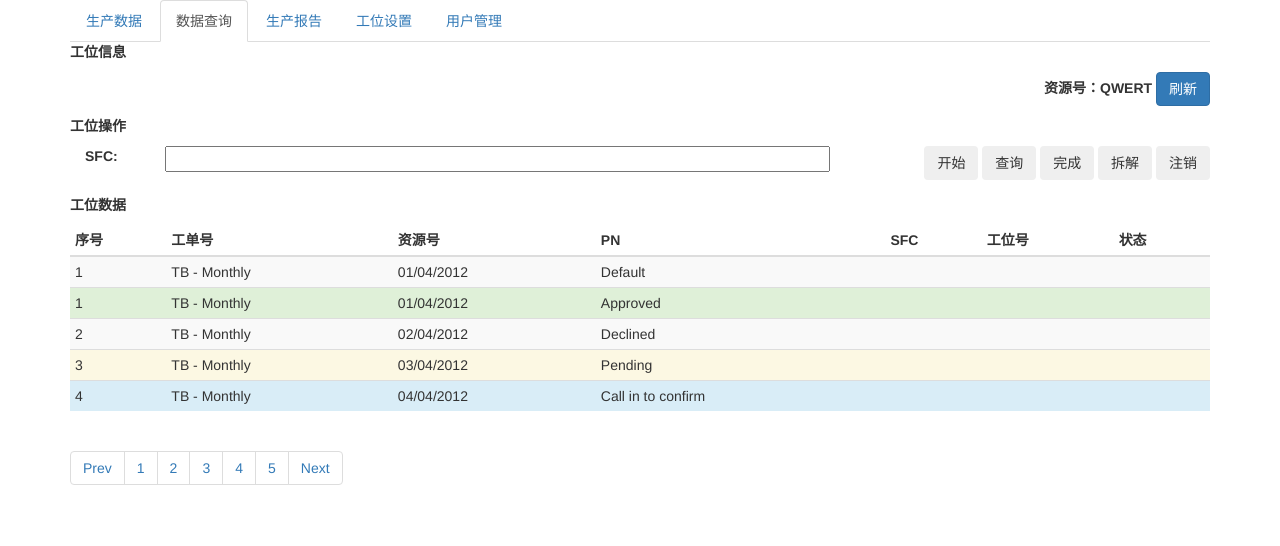
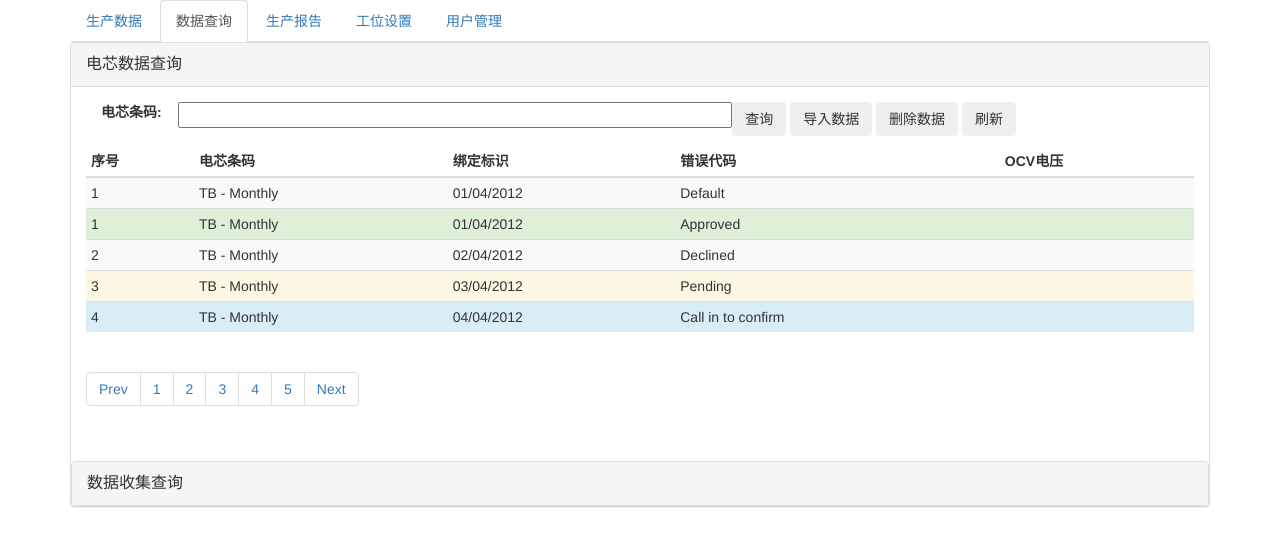
Before and after one commit to cyue03/webUI, a plain HTML site: page dataSearch.html in a window 1280 px wide. Drawn offline with Linux system fonts and the light colour scheme.

Commit message:
好久不写，甚是想念

```diff
--- a/dataSearch.html
+++ b/dataSearch.html
@@ -28,33 +28,22 @@
                         <a href="#">用户管理</a>
                     </li><br />
                 </ul>
-                                <p>
-                                    <strong>
-                                    工位信息
-                                    </strong>
+                <div class="panel-group" id="panel-385734">
+                    <div class="panel panel-default">
+                        <div class="panel-heading">
+                            <a class="panel-title" data-toggle="collapse" data-parent="#panel-385734"
+                                href="#panel-element-582792">电芯数据查询</a>
+                        </div>
+                        <div id="panel-element-582792" class="panel-collapse in">
+                            <div class="panel-body">
+                                <div class="form-group">
+                                    <label class="col-md-1 control-label">电芯条码:</label>
+                                    <input class="col-md-6" type="text" class="form-control" />
+                                    <button type="button" class="btn btn-outline-primary">查询</button>
+                                    <button type="button" class="btn btn-outline-primary">导入数据</button>
+                                    <button type="button" class="btn btn-outline-primary">删除数据</button>
+                                    <button type="button" class="btn btn-outline-primary">刷新</button>
                                 </p>
-                                <p class="text-right">
-                                    <strong>
-                                    资源号：QWERT
-                                    </strong>
-                                    <button class="btn btn-primary" type="submit">刷新</button>
-                                </p>
-                                <p>
-                                    <strong>
-                                    工位操作
-                                    </strong>
-                                <br>
-                                <div class="form-group">
-                                    <label class="col-md-1 control-label">SFC:</label>
-                                    <input class="col-md-7" type="text" class="form-control" />
-                                    <div class="text-right"><button type="button" class="btn btn-outline-primary">开始</button>
-                                        <button type="button" class="btn btn-outline-primary">查询</button>
-                                        <button type="button" class="btn btn-outline-primary">完成</button>
-                                        <button type="button" class="btn btn-outline-primary">拆解</button>
-                                        <button type="button" class="btn btn-outline-primary">注销</button></div>
-                                </div>
-                                </p>
-                                <p><strong>工位数据</strong></p>
                                 <table class="table table-condensed table-striped">
                                     <thead>
                                         <tr>
@@ -62,22 +51,16 @@
                                                 序号
                                             </th>
                                             <th>
-                                                工单号
+                                                电芯条码
                                             </th>
                                             <th>
-                                                资源号
+                                                绑定标识
                                             </th>
                                             <th>
-                                                PN
+                                                错误代码
                                             </th>
                                             <th>
-                                                SFC
-                                            </th>
-                                            <th>
-                                                工位号
-                                            </th>
-                                            <th>
-                                                状态
+                                                OCV电压
                                             </th>
                                         </tr>
                                     </thead>
@@ -94,12 +77,6 @@
                                             </td>
                                             <td>
                                                 Default
-                                            </td>
-                                            <td>
-
-                                            </td>
-                                            <td>
-
                                             </td>
                                             <td>
 
@@ -121,12 +98,6 @@
                                             <td>
 
                                             </td>
-                                            <td>
-
-                                            </td>
-                                            <td>
-
-                                            </td>
                                         </tr>
                                         <tr class="error">
                                             <td>
@@ -140,12 +111,6 @@
                                             </td>
                                             <td>
                                                 Declined
-                                            </td>
-                                            <td>
-
-                                            </td>
-                                            <td>
-
                                             </td>
                                             <td>
 
@@ -167,12 +132,6 @@
                                             <td>
 
                                             </td>
-                                            <td>
-
-                                            </td>
-                                            <td>
-
-                                            </td>
                                         </tr>
                                         <tr class="info">
                                             <td>
@@ -186,12 +145,6 @@
                                             </td>
                                             <td>
                                                 Call in to confirm
-                                            </td>
-                                            <td>
-
-                                            </td>
-                                            <td>
-
                                             </td>
                                             <td>
 
@@ -225,10 +178,20 @@
                             </div>
                         </div>
                     </div>
-
-
+                    <div class="panel panel-default">
+                        <div class="panel-heading">
+                            <a class="panel-title collapsed" data-toggle="collapse" data-parent="#panel-385734"
+                                href="#panel-element-321969">数据收集查询</a>
+                        </div>
+                        <div id="panel-element-321969" class="panel-collapse collapse">
+                            <div class="text-right">
+                                <button type="button" class="btn btn-outline-primary">导入数据</button>
+                                <button type="button" class="btn btn-outline-primary">删除数据</button>
+                                <button type="button" class="btn btn-outline-primary">刷新</button>
+                            </p>
+                        </div>
+                    </div>
                 </div>
-            </div>
         </div>
     </div>
     <!-- jQuery (Bootstrap 的 JavaScript 插件需要引入 jQuery) -->
```
